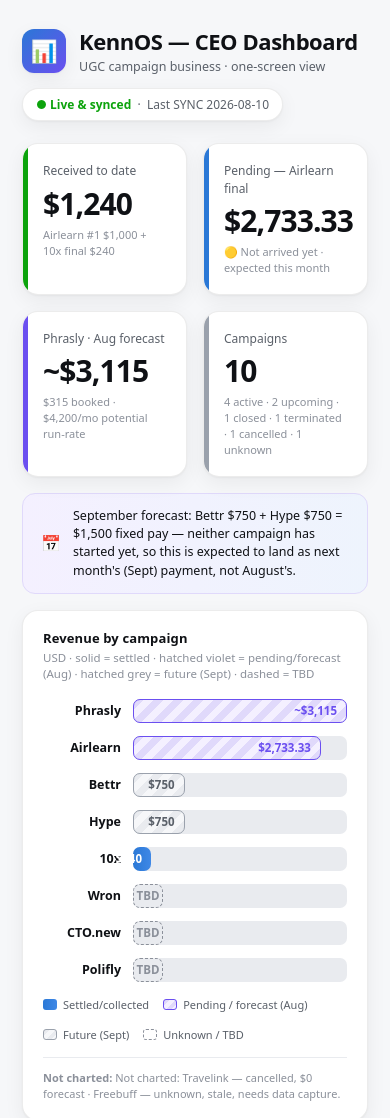
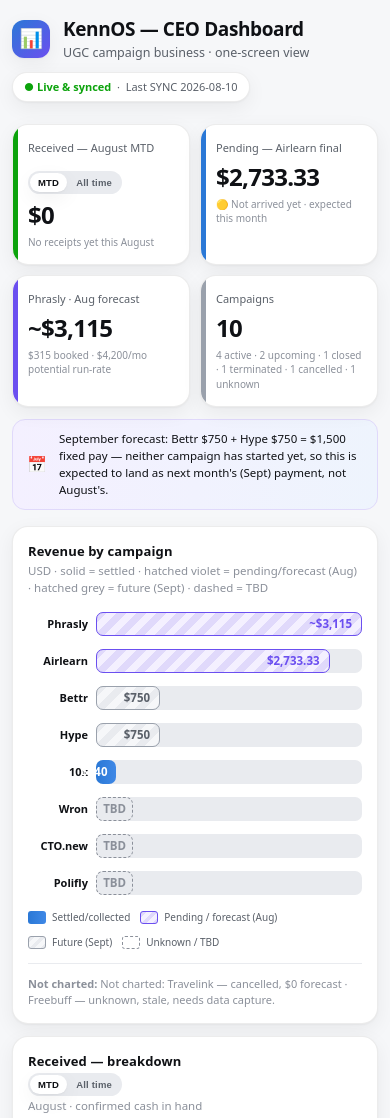
Before and after one commit to kennsr/kennos-ceo-dashboard, a plain HTML site: page index.html in a window 390 px wide. Shown: the top 1118 px of the page. Drawn offline with Linux system fonts and the light colour scheme.

Commit message:
Default Received KPI to MTD with all-time toggle; mobile responsiveness; legend swatches

```diff
--- a/data.json
+++ b/data.json
@@ -5,7 +5,6 @@
     "lastSync": "2026-08-10"
   },
   "kpis": [
-    { "label": "Received to date", "value": "$1,240", "foot": "Airlearn #1 $1,000 + 10x final $240", "color": "g" },
     { "label": "Pending — Airlearn final", "value": "$2,733.33", "foot": "🟡 Not arrived yet · expected this month", "color": "b" },
     { "label": "Phrasly · Aug forecast", "value": "~$3,115", "foot": "$315 booked · $4,200/mo potential run-rate", "color": "v" },
     { "label": "Campaigns", "value": "10", "foot": "4 active · 2 upcoming · 1 closed · 1 terminated · 1 cancelled · 1 unknown", "color": "s" }
@@ -24,14 +23,13 @@
     { "name": "Polifly", "value": "TBD", "widthPct": 14, "style": "q" }
   ],
   "revenueNote": "Not charted: Travelink — cancelled, $0 forecast · Freebuff — unknown, stale, needs data capture.",
-  "donut": {
-    "totalLabel": "$1.24k",
-    "totalSub": "received",
-    "slices": [
-      { "name": "Airlearn #1 (12 Jul)", "amount": "$1,000", "color": "#2a78d6", "dasharray": "273.63 339.29", "dashoffset": "0" },
-      { "name": "10x final settlement", "amount": "$240", "color": "#f0a516", "dasharray": "65.66 339.29", "dashoffset": "-273.63" }
-    ],
-    "note": "Airlearn's $2,733.33 final payment and Phrasly's ~$3,115 Aug forecast are not yet in hand — tracked separately above."
+  "received": {
+    "defaultMode": "mtd",
+    "note": "Airlearn's $2,733.33 final payment and Phrasly's ~$3,115 Aug forecast are not yet in hand — tracked separately above.",
+    "transactions": [
+      { "label": "Airlearn #1", "sublabel": "paid 12 Jul", "amount": 1000, "date": "2026-07-12", "color": "#2a78d6" },
+      { "label": "10x final settlement", "sublabel": "collected — CONFIRM DATE", "amount": 240, "date": "2026-07-28", "color": "#f0a516" }
+    ]
   },
   "campaigns": [
     { "icon": "🟢", "name": "Phrasly", "status": "Active · ramping (new)", "detail": "$315 booked so far. ~$140/wk at 4 vids/day (≥1k views/platform) → ~$3,115 forecast for Aug. $4,200/mo potential at full scale.", "style": "ok" },
--- a/index.html
+++ b/index.html
@@ -52,11 +52,19 @@
   /* KPI */
   .kpi{position:relative;overflow:hidden;}
   .kpi .k-label{font-size:12px;color:var(--ink2);margin-bottom:9px;}
+  .kpi .k-label-row{display:flex;justify-content:space-between;align-items:center;gap:6px;margin-bottom:9px;flex-wrap:wrap;}
   .kpi .k-val{font-size:30px;font-weight:770;letter-spacing:-.03em;line-height:1;}
   .kpi .k-foot{font-size:11px;color:var(--muted);margin-top:8px;}
   .kpi .k-bar{position:absolute;left:0;top:0;bottom:0;width:5px;}
   .kpi.g .k-bar{background:var(--green);} .kpi.b .k-bar{background:var(--blue);}
   .kpi.v .k-bar{background:var(--violet);} .kpi.s .k-bar{background:var(--slate);}
+
+  /* mode toggle (MTD / all time) */
+  .mode-toggle{display:inline-flex;background:var(--grid);border-radius:999px;padding:2px;gap:1px;flex-shrink:0;}
+  .mode-toggle button{border:none;background:transparent;font-size:9.5px;font-weight:750;letter-spacing:.02em;
+    padding:4px 8px;border-radius:999px;cursor:pointer;color:var(--ink2);white-space:nowrap;}
+  .mode-toggle button.active{background:#fff;color:var(--ink);box-shadow:var(--shadow);}
+  .mode-toggle button:hover:not(.active){color:var(--ink);}
 
   /* banner */
   .banner{display:flex;align-items:center;gap:12px;background:linear-gradient(90deg,#f4f0ff,#eef4fd);
@@ -78,7 +86,7 @@
   .hb .fl.c .v{color:#fff;} .hb .fl.u .v{color:var(--violet);} .hb .fl.f .v{color:var(--ink2);} .hb .fl.q .v{color:var(--muted);font-weight:650;}
   .lg{display:flex;gap:14px;margin-top:15px;font-size:11px;color:var(--ink2);flex-wrap:wrap;}
   .lg span{display:flex;align-items:center;gap:6px;}
-  .sw{width:14px;height:11px;border-radius:3px;display:inline-block;}
+  .sw{width:18px;height:13px;border-radius:3px;display:inline-block;flex-shrink:0;}
   .sw.c{background:linear-gradient(90deg,#2a78d6,#3f88e6);}
   .sw.u{background:repeating-linear-gradient(135deg,#e0d9fb,#e0d9fb 4px,#f4f0ff 4px,#f4f0ff 8px);border:1.5px solid var(--violet);}
   .sw.f{background:repeating-linear-gradient(135deg,#e9ebef,#e9ebef 4px,#f6f7f9 4px,#f6f7f9 8px);border:1.5px solid var(--slate);}
@@ -139,10 +147,44 @@
 
   .foot{text-align:center;font-size:10.5px;color:var(--muted);margin-top:26px;}
   .err{max-width:600px;margin:60px auto;text-align:center;color:var(--ink2);font-size:14px;}
+
   @media(max-width:820px){
     .r4{grid-template-columns:repeat(2,1fr);}
     .r2,.r2e{grid-template-columns:1fr;}
     .hg{grid-template-columns:1fr 1fr;}
+  }
+
+  @media(max-width:600px){
+    body{padding:16px 12px 30px;}
+    .wrap{max-width:100%;}
+    .top{gap:10px;}
+    .ttl .ic{width:38px;height:38px;font-size:19px;}
+    h1{font-size:19px;}
+    .pill{font-size:11px;padding:6px 11px;}
+    .card{padding:15px 15px;}
+    .row{gap:12px;margin-bottom:12px;}
+
+    .r4{grid-template-columns:1fr 1fr;gap:10px;}
+    .kpi .k-val{font-size:24px;word-break:break-word;}
+    .kpi .k-label{font-size:11px;}
+    .kpi .k-foot{font-size:10px;}
+
+    .banner{flex-direction:row;font-size:11.5px;padding:11px 14px;}
+
+    .hb{grid-template-columns:60px 1fr;gap:8px;}
+    .hb .nm{font-size:11px;}
+    .lg{gap:10px;font-size:10px;}
+
+    .donut-wrap{flex-direction:column;align-items:flex-start;gap:14px;}
+    .donut{align-self:center;}
+
+    .hg{grid-template-columns:1fr;}
+
+    ol.fc li,ul.au li{font-size:12px;}
+  }
+
+  @media(max-width:360px){
+    .r4{grid-template-columns:1fr;}
   }
 </style>
 </head>
@@ -171,8 +213,104 @@
   return String(s).replace(/[&<>"']/g, c => ({'&':'&amp;','<':'&lt;','>':'&gt;','"':'&quot;',"'":'&#39;'}[c]));
 }
 
+let appData = null;
+let receivedMode = 'mtd';
+
+function fmtUsd(n){
+  const hasCents = Math.round(n * 100) % 100 !== 0;
+  return '$' + n.toLocaleString('en-US', { minimumFractionDigits: hasCents ? 2 : 0, maximumFractionDigits: 2 });
+}
+
+function monthName(){
+  return new Date().toLocaleString('en-US', { month: 'long' });
+}
+
+function computeReceived(mode, transactions){
+  const now = new Date();
+  const y = now.getFullYear(), m = now.getMonth();
+  const items = mode === 'mtd'
+    ? transactions.filter(t => {
+        const dt = new Date(t.date + 'T00:00:00');
+        return dt.getFullYear() === y && dt.getMonth() === m;
+      })
+    : transactions.slice();
+  const total = items.reduce((s, t) => s + t.amount, 0);
+  return { items, total };
+}
+
+function modeToggleHtml(){
+  return `<span class="mode-toggle">
+    <button type="button" data-mode="mtd" class="${receivedMode === 'mtd' ? 'active' : ''}">MTD</button><button type="button" data-mode="all" class="${receivedMode === 'all' ? 'active' : ''}">All time</button>
+  </span>`;
+}
+
+function receivedKpiHtml(d){
+  const { items, total } = computeReceived(receivedMode, d.received.transactions);
+  const label = receivedMode === 'mtd' ? `Received — ${monthName()} MTD` : 'Received — all time';
+  const foot = items.length
+    ? items.map(t => `${t.label} ${fmtUsd(t.amount)}`).join(' + ')
+    : (receivedMode === 'mtd' ? `No receipts yet this ${monthName()}` : 'No receipts recorded');
+  return `
+    <div class="card kpi g">
+      <div class="k-bar"></div>
+      <div class="k-label-row"><span class="k-label">${esc(label)}</span>${modeToggleHtml()}</div>
+      <div class="k-val">${fmtUsd(total)}</div>
+      <div class="k-foot">${esc(foot)}</div>
+    </div>`;
+}
+
+function receivedDonutHtml(d){
+  const { items, total } = computeReceived(receivedMode, d.received.transactions);
+  const CIRC = 339.29;
+  let offset = 0, circles = '', legend = '';
+  if (total > 0) {
+    items.forEach(t => {
+      const len = (t.amount / total * CIRC).toFixed(2);
+      circles += `<circle cx="66" cy="66" r="54" fill="none" stroke="${esc(t.color)}" stroke-width="22"
+        stroke-dasharray="${len} ${CIRC}" stroke-dashoffset="${(-offset).toFixed(2)}"></circle>`;
+      offset += parseFloat(len);
+      legend += `<div class="li"><span class="dot" style="background:${esc(t.color)}"></span><span class="nm">${esc(t.label)}<br><span style="color:var(--muted);font-size:10.5px;">${esc(t.sublabel || '')}</span></span><span class="amt">${fmtUsd(t.amount)}</span></div>`;
+    });
+  } else {
+    circles = `<circle cx="66" cy="66" r="54" fill="none" stroke="#e9ebef" stroke-width="22"></circle>`;
+    legend = `<div style="font-size:12px;color:var(--muted);">${receivedMode === 'mtd' ? `No receipts yet this ${monthName()}.` : 'No receipts recorded.'}</div>`;
+  }
+  const totalLabel = total >= 1000 ? '$' + (total / 1000).toFixed(total % 1000 === 0 ? 0 : 2) + 'k' : fmtUsd(total);
+  return `
+    <div class="card">
+      <div class="k-label-row" style="margin-bottom:2px;"><h3 style="margin-bottom:0;">Received — breakdown</h3>${modeToggleHtml()}</div>
+      <div class="cap">${receivedMode === 'mtd' ? monthName() + ' · confirmed cash in hand' : 'All-time · confirmed cash in hand'}</div>
+      <div class="donut-wrap">
+        <svg class="donut" width="132" height="132" viewBox="0 0 132 132">
+          <g transform="rotate(-90 66 66)">
+            <circle cx="66" cy="66" r="54" fill="none" stroke="#eef0f3" stroke-width="22"></circle>
+            ${circles}
+          </g>
+          <text x="66" y="62" text-anchor="middle" font-size="20" font-weight="800" fill="#0f1115">${esc(totalLabel)}</text>
+          <text x="66" y="80" text-anchor="middle" font-size="9.5" fill="#8b909a">received</text>
+        </svg>
+        <div class="dleg">${legend}</div>
+      </div>
+      <div class="foot-note">${esc(d.received.note)}</div>
+    </div>`;
+}
+
+document.addEventListener('click', (e) => {
+  const btn = e.target.closest('.mode-toggle button[data-mode]');
+  if (!btn || !appData) return;
+  const mode = btn.dataset.mode;
+  if (mode === receivedMode) return;
+  receivedMode = mode;
+  const kpiSlot = document.getElementById('receivedKpiSlot');
+  const donutSlot = document.getElementById('donutSlot');
+  if (kpiSlot) kpiSlot.innerHTML = receivedKpiHtml(appData);
+  if (donutSlot) donutSlot.innerHTML = receivedDonutHtml(appData);
+});
+
 function render(d){
   const app = document.getElementById('app');
+  appData = d;
+  receivedMode = (d.received && d.received.defaultMode) || 'mtd';
 
   const kpis = d.kpis.map(k => `
     <div class="card kpi ${esc(k.color)}"><div class="k-bar"></div>
@@ -185,13 +323,6 @@
 
   const bars = d.revenueBars.map(b => `
     <div class="hb"><div class="nm">${esc(b.name)}</div><div class="tr"><div class="fl ${esc(b.style)}" style="width:${b.widthPct}%"><span class="v">${esc(b.value)}</span></div></div></div>`).join('');
-
-  const donutCircles = d.donut.slices.map(s => `
-    <circle cx="66" cy="66" r="54" fill="none" stroke="${esc(s.color)}" stroke-width="22"
-      stroke-dasharray="${esc(s.dasharray)}" stroke-dashoffset="${esc(s.dashoffset)}"></circle>`).join('');
-
-  const donutLegend = d.donut.slices.map(s => `
-    <div class="li"><span class="dot" style="background:${esc(s.color)}"></span><span class="nm">${esc(s.name)}</span><span class="amt">${esc(s.amount)}</span></div>`).join('');
 
   const health = d.campaigns.map(c => `
     <div class="hc ${esc(c.style)}"><div class="hn">${esc(c.icon)} ${esc(c.name)}</div><div class="hs">${esc(c.status)}</div><div class="hd">${esc(c.detail)}</div></div>`).join('');
@@ -226,7 +357,7 @@
     <div class="pill"><b>● Live &amp; synced</b> &nbsp;·&nbsp; Last SYNC ${esc(d.meta.lastSync)}</div>
   </div>
 
-  <div class="row r4">${kpis}</div>
+  <div class="row r4"><div id="receivedKpiSlot">${receivedKpiHtml(d)}</div>${kpis}</div>
 
   ${banner}
 
@@ -244,22 +375,7 @@
       <div class="foot-note"><b>Not charted:</b> ${esc(d.revenueNote)}</div>
     </div>
 
-    <div class="card">
-      <h3>Received to date — breakdown</h3>
-      <div class="cap">Confirmed cash in hand</div>
-      <div class="donut-wrap">
-        <svg class="donut" width="132" height="132" viewBox="0 0 132 132">
-          <g transform="rotate(-90 66 66)">
-            <circle cx="66" cy="66" r="54" fill="none" stroke="#eef0f3" stroke-width="22"></circle>
-            ${donutCircles}
-          </g>
-          <text x="66" y="62" text-anchor="middle" font-size="20" font-weight="800" fill="#0f1115">${esc(d.donut.totalLabel)}</text>
-          <text x="66" y="80" text-anchor="middle" font-size="9.5" fill="#8b909a">${esc(d.donut.totalSub)}</text>
-        </svg>
-        <div class="dleg">${donutLegend}</div>
-      </div>
-      <div class="foot-note">${esc(d.donut.note)}</div>
-    </div>
+    <div id="donutSlot">${receivedDonutHtml(d)}</div>
   </div>
 
   <div class="row">
```
